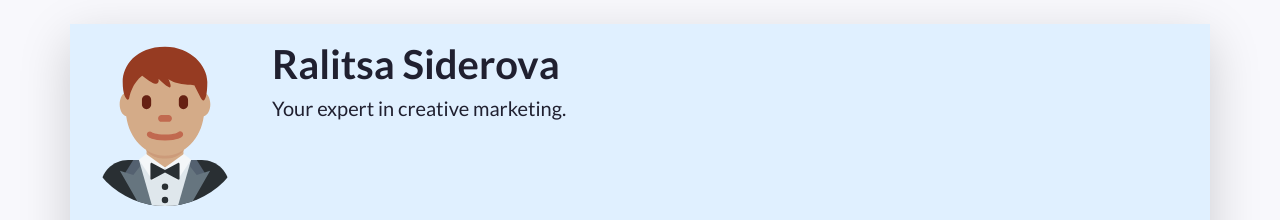
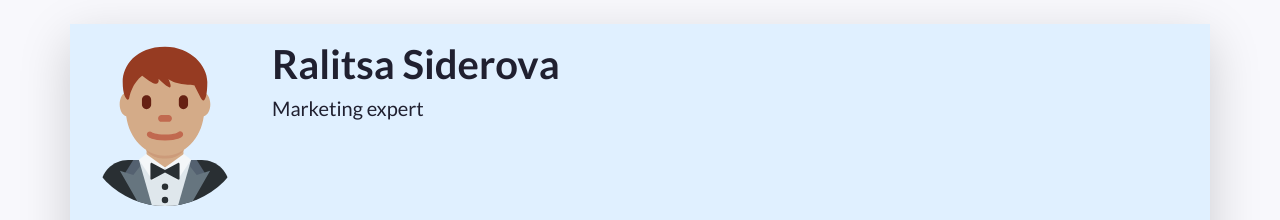
Before and after one commit to RalitsaSiderova/Rally, a plain HTML site: page index.html in a window 1280 px wide. Shown: the top 220 px of the page. Drawn offline with nearby package versions, Linux system fonts and the light colour scheme.

```diff
--- a/index.html
+++ b/index.html
@@ -50,7 +50,7 @@
         -->
         <div class="col-12 col-sm-8 col-md-9 col-lg-10 my-3 header-content">
           <h1 class="fw-bolder">Ralitsa Siderova</h1>
-          <h5 class="tagline">Your expert in creative marketing.</h5>
+          <h5 class="tagline">Marketing expert</h5>
         </div>
       </header>
 
```
Also changed, not shown: 1 other file.
